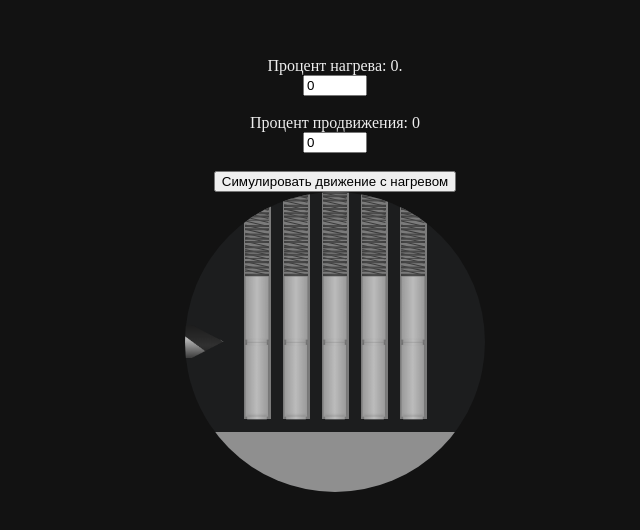
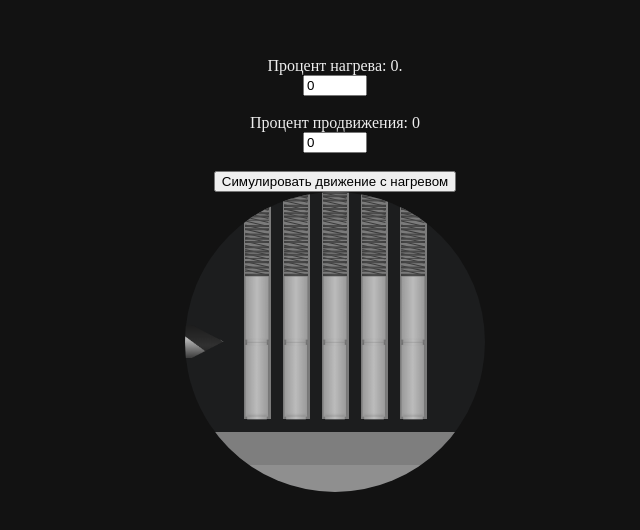
Before and after one commit to fl0w3rs/majestic-test, a Vue app: page / in a window 1280 px wide. Shown: the part 126-656 px from the top of the page, without its empty margins (305-945 px from the left). Built offline with nearby package versions, Linux system fonts and the light colour scheme; grey boxes are pictures that could not be loaded.

Commit message:
more refactor

```diff
--- a/src/assets/main.css
+++ b/src/assets/main.css
@@ -44,3 +44,15 @@ body {
   align-items: center;
   justify-content: center;
 }
+
+.justify-start {
+    justify-content: flex-start;
+}
+
+.justify-end {
+    justify-content: flex-end;
+}
+
+.of-hidden {
+    overflow: hidden
+}
--- a/src/components/DrillCircle.vue
+++ b/src/components/DrillCircle.vue
@@ -37,22 +37,23 @@ const drillStyle = computed(() => ({
 </script>
 
 <template>
-    <div style="overflow: hidden" class="working-round position-relative d-flex row flex-center-xy" :style="{ width: `${width}px`, height: `${height}px` }">
+    <div class="working-round position-relative d-flex row flex-center-xy of-hidden" :style="{ width: `${width}px`, height: `${height}px` }">
 
       <drill class="position-absolute" style="z-index: 1" :drillHeight="height * 0.11" :heatPercentage='heatPctg' :style="drillStyle" />
       <div class="position-absolute d-flex row flex-center-xy hw-100">
         <div v-for="index in 5" class="key-column" :style='{ width: (0.09 * width) + "px" }'>
-          <div class="align-center d-flex column key-column-bg" style="height: 50%; justify-content: flex-end">
+          <div class="align-center d-flex column key-column-top key-column-bg justify-end">
             <spring :progress="movePercentageComputed" :width="0.08 * width" />
             <latch :onTop="true" :progress="movePercentageComputed" :width="0.08 * width" />
           </div>
-          <div class="align-center column key-column-bg" style="display: flex; justify-content: flex-start">
+          <div class="align-center d-flex column key-column-bg justify-start">
             <latch :onTop="false" :progress="movePercentageComputed" :width="0.08 * width" />
           </div>
         </div>
       </div>
-      <div class="position-absolute d-flex" style="align-items: flex-end; height: 100%; width: 100%">
-        <div class="d-flex column" style="background-color: #8f8f8f; height: 20%; width: 100%">
+      <div class="position-absolute d-flex circle-footer-container">
+        <div class="circle-footer">
+            <div class="circle-subfooter"></div>
         </div>
       </div>
     </div>
@@ -72,4 +73,26 @@ const drillStyle = computed(() => ({
   .key-column-bg {
     background-color: #7B7B7B;
   }
+
+  .circle-footer-container {
+    align-items: flex-end;
+    height: 100%;
+    width: 100%
+  }
+
+  .circle-footer {
+    background-color: #8f8f8f;
+    height: 20%;
+    width: 100%
+  }
+
+  .circle-subfooter {
+    background-color: rgba(87, 87, 87, 0.3);
+    height: 55%;
+    width: 100%
+  }
+
+  .key-column-top {
+    height: 50%
+  }
 </style>
```
